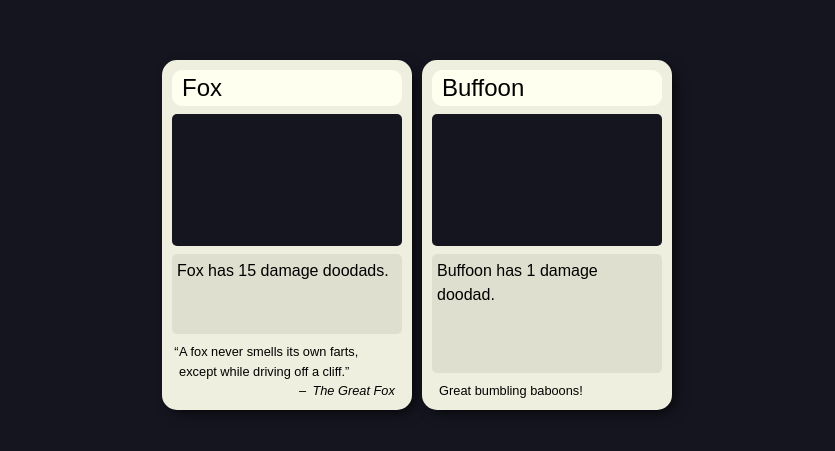
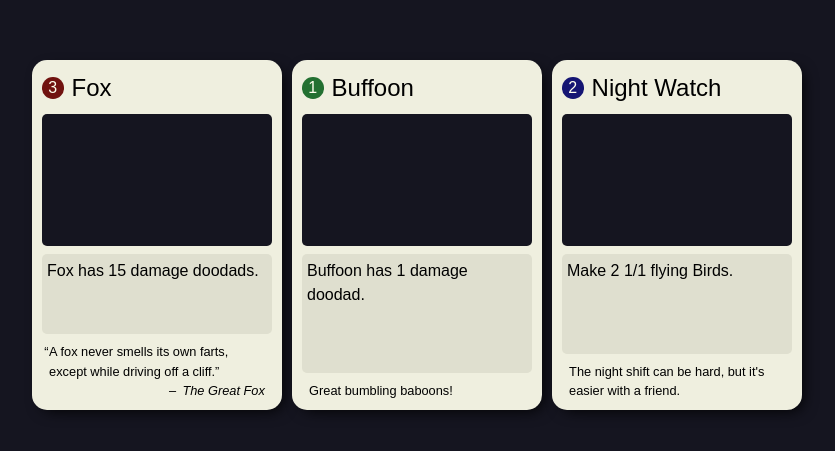
Before and after one commit to jparoz/play-woodland, a plain HTML site: page index.html in a window 1280 px wide. Shown: the part 165-616 px from the top of the page, without its empty margins (223-1058 px from the left). Drawn offline with Linux system fonts and the light colour scheme.

Commit message:
Make cost icons

```diff
--- a/index.html
+++ b/index.html
@@ -5,8 +5,11 @@
     </head>
     <body>
         <div class="game">
-            <div class="card" id="Fox">
-                <div class="name">Fox</div>
+            <div class="card">
+                <header>
+                    <span class="cost red">3</span>
+                    <span class="name">Fox</span>
+                </header>
                 <div class="image"></div>
                 <div class="text">Fox has 15 damage doodads.</div>
                 <footer>
@@ -16,12 +19,26 @@
                 </footer>
             </div>
 
-            <div class="card" id="Buffoon">
-                <div class="name">Buffoon</div>
+            <div class="card">
+                <header>
+                    <span class="cost green">1</span>
+                    <span class="name">Buffoon</span>
+                </header>
                 <div class="image"></div>
                 <div class="text">Buffoon has 1 damage doodad.</div>
                 <footer>Great bumbling baboons!</footer>
             </div>
+
+            <div class="card">
+                <header>
+                    <span class="cost blue">2</span>
+                    <span class="name">Night Watch</span>
+                </header>
+                <div class="image"></div>
+                <div class="text">Make 2 1/1 flying Birds.</div>
+                <footer>The night shift can be hard,
+                    but it's easier with a friend.</footer>
+            </div>
         </div>
     </body>
 </html>
--- a/style.css
+++ b/style.css
@@ -6,6 +6,12 @@
 
 /* variables */
 :root {
+
+    --green       : #237031;
+    --blue        : #151573;
+    --red         : #70120f;
+    --grey        : #aaaaaa;
+
     --black:        #151520;
 
     --dark-white:   #dfdfcf;
@@ -40,6 +46,9 @@ body {
 
     background-color: var(--white);
 
+    cursor: grab;
+    user-select: none;
+
     width: 250px;
     height: 350px;
     padding: 10px;
@@ -47,19 +56,48 @@ body {
 
     box-shadow: 5px 5px 15px -5px black;
 
-    transition: rotate 0.2s ease-in-out;
+    transition: transform 0.2s ease-in-out;
 }
 
 .card:hover {
-    rotate: 2deg;
+    transform: translateY(-10px);
 }
+
+.card:active {
+    cursor: grabbing;
+}
+
+.card header {
+    display: flex;
+    align-items: center;
+    gap: 8px;
+}
+
+.card .cost {
+    color: var(--bright-white);
+
+    display: flex;
+    align-items: center;
+    justify-content: center;
+
+    height: 60%;
+    aspect-ratio: 1/1;
+
+    border-radius: 50%;
+}
+.card .cost.green   { background-color: var(--green); }
+.card .cost.blue    { background-color: var(--blue ); }
+.card .cost.red     { background-color: var(--red  ); }
+.card .cost.black   { background-color: var(--black); }
+.card .cost.neutral { background-color: var(--grey ); }
 
 .card .name {
     font-size: 1.5rem;
-    background-color: var(--bright-white);
 
-    padding: 0px 10px;
-    border-radius: 10px;
+    /* background-color: var(--bright-white); */
+    /* padding: 0px 10px; */
+    /* border-radius: 10px; */
+
 }
 
 .card .image {
```
